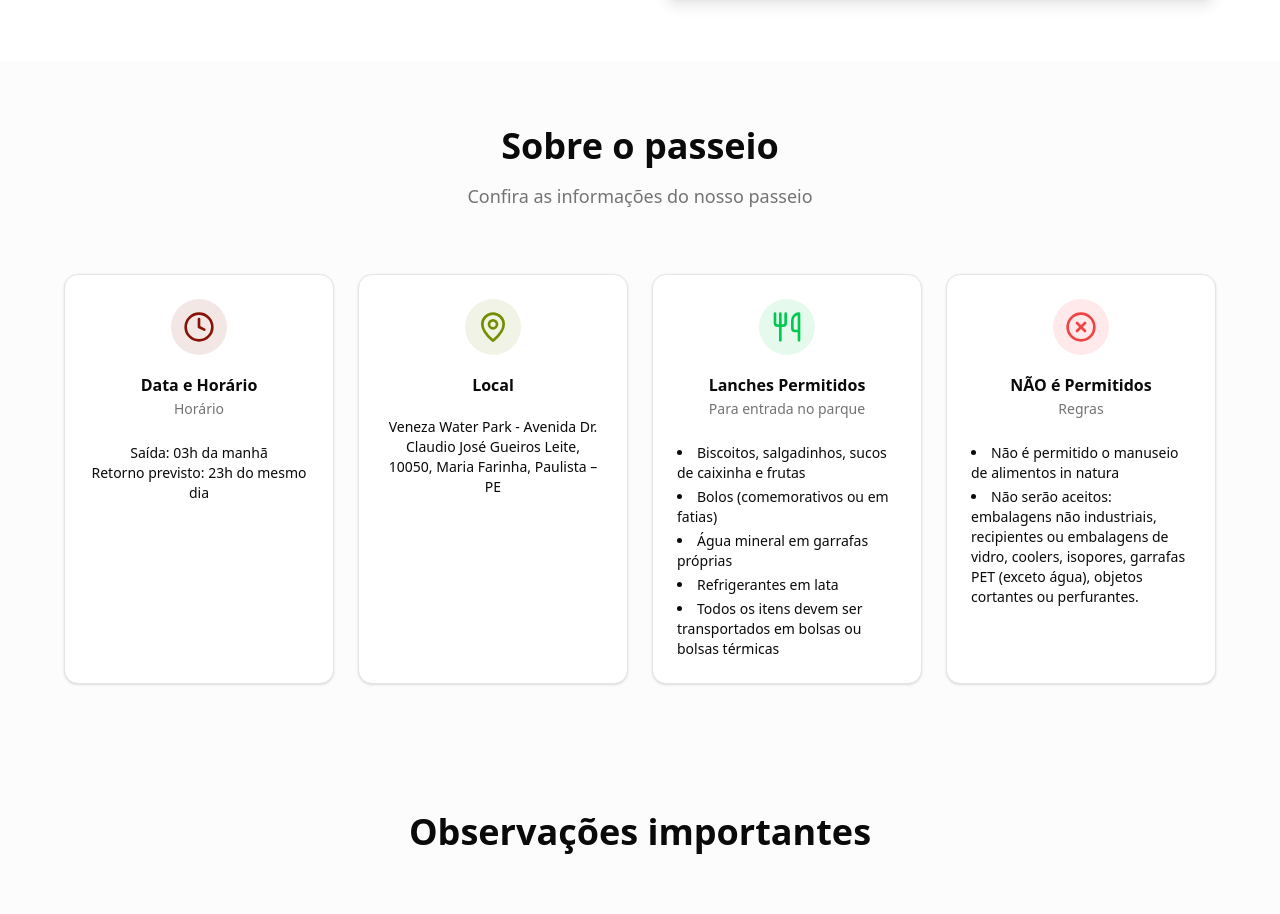
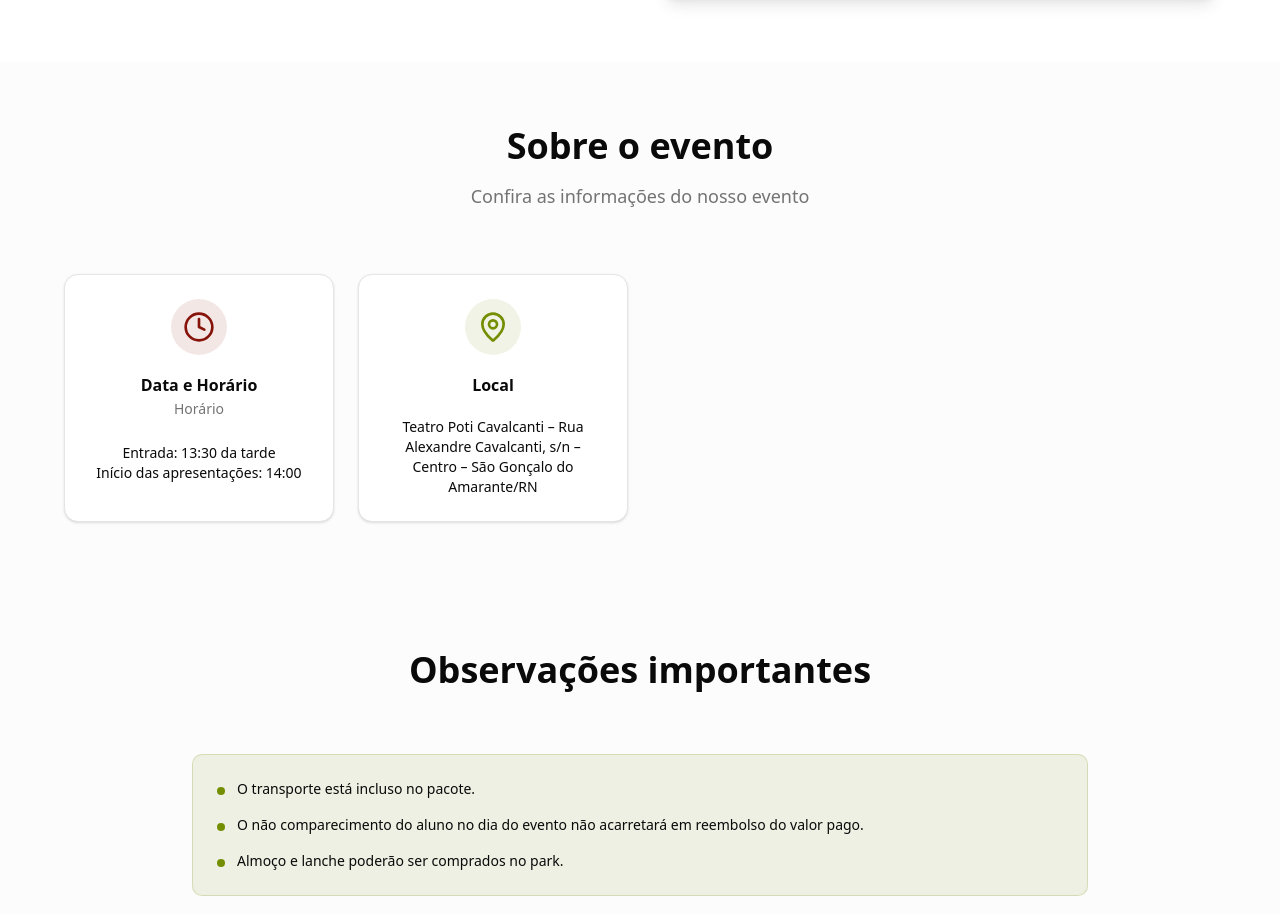
Before and after one commit to pedrologapp/amadeus2025atodenatal1, a React (Vite) app: page / in a window 1280 px wide. Shown: the part 1590-2504 px from the top of the page. Built offline with nearby package versions, Linux system fonts and the light colour scheme.

Commit message:
Update App.jsx

```diff
--- a/src/App.jsx
+++ b/src/App.jsx
@@ -374,9 +374,9 @@ encerramento do ano letivo.
       <section id="itinerario" className="section-padding bg-muted/30">
         <div className="container mx-auto max-w-6xl">
           <div className="text-center mb-16">
-            <h2 className="text-4xl font-bold mb-4">Sobre o passeio</h2>
+            <h2 className="text-4xl font-bold mb-4">Sobre o evento</h2>
             <p className="text-lg text-muted-foreground">
-              Confira as informações do nosso passeio
+              Confira as informações do nosso evento
             </p>
           </div>
           <div className="grid md:grid-cols-2 lg:grid-cols-4 gap-6">
@@ -390,10 +390,10 @@ encerramento do ano letivo.
               </CardHeader>
               <CardContent>
                 <p className="text-sm text-center">
-                  Saída: 03h da manhã
+                  Entrada: 13:30 da tarde
                 </p>
                 <p className="text-sm text-center">
-                  Retorno previsto: 23h do mesmo dia
+                  Início das apresentações: 14:00
                 </p>
               </CardContent>
             </Card>
@@ -407,11 +407,12 @@ encerramento do ano letivo.
               </CardHeader>
               <CardContent>
                 <p className="text-sm text-center">
-                  Veneza Water Park - Avenida Dr. Claudio José Gueiros Leite, 10050, Maria Farinha, Paulista – PE
+                  Teatro Poti Cavalcanti – Rua Alexandre Cavalcanti, s/n – Centro – São Gonçalo do Amarante/RN
                 </p>
               </CardContent>
             </Card>
-            <Card className="card-hover">
+             {/*
+			<Card className="card-hover">
               <CardHeader className="text-center">
                 <div className="mx-auto mb-4 p-3 bg-green-500/10 rounded-full w-fit">
                   <Utensils className="h-8 w-8 text-green-500" />
@@ -444,7 +445,7 @@ encerramento do ano letivo.
                 </ul>
               </CardContent>
             </Card>
-
+			   */}
           </div>
           {/*
           <div className="mt-12 text-center">
```
